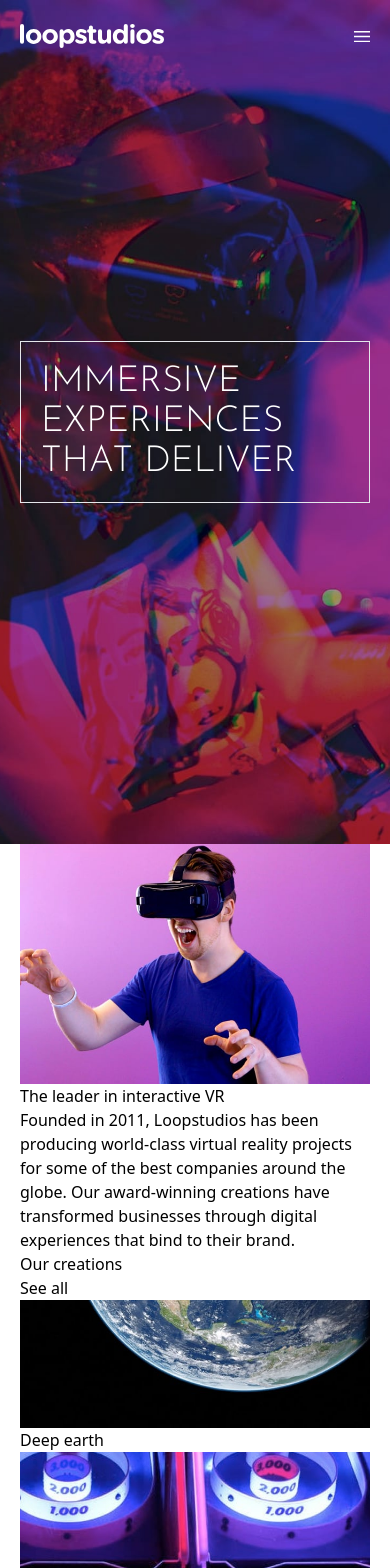
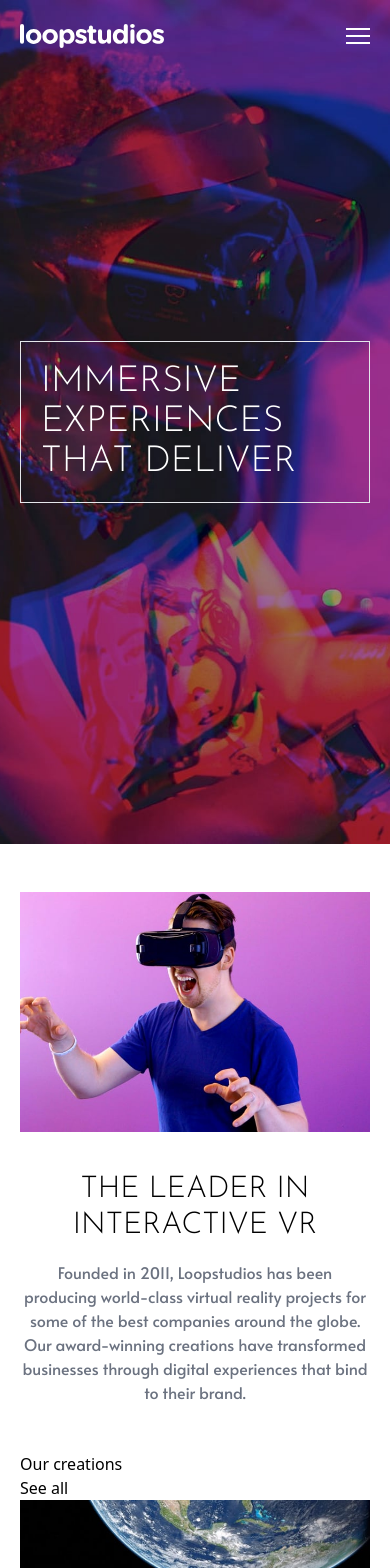
Before and after one commit to heygauravshukla/loopstudios, a Next.js app: page / in a window 390 px wide. Shown: the top 1568 px of the page. Built offline with nearby package versions, Linux system fonts and the light colour scheme.

Commit message:
Done with mobile first FeaturedHero section

```diff
--- a/components/FeaturedHero.js
+++ b/components/FeaturedHero.js
@@ -2,14 +2,14 @@ import Image from "next/image"
 
 const FeaturedHero = () => {
     return (
-        <section className="wrapper">
+        <section className="wrapper py-12 grid gap-10">
             <picture>
                 <source media="(min-width: 650px)" alt="Hero Image" srcSet="/desktop/image-interactive.jpg" />
                 <Image priority className="w-full" src="/mobile/image-interactive.jpg" alt="Hero Image" width={654} height={448} />
             </picture>
-            <div>
-                <h2>The leader in interactive VR</h2>
-                <p>Founded in 2011, Loopstudios has been producing world-class virtual reality
+            <div className="grid gap-4">
+                <h2 className="text-3xl uppercase font-secondary font-light text-center">The leader in interactive VR</h2>
+                <p className="text-center font-primary text-gray-500">Founded in 2011, Loopstudios has been producing world-class virtual reality
                     projects for some of the best companies around the globe. Our award-winning
                     creations have transformed businesses through digital experiences that bind
                     to their brand.</p>
--- a/components/Header.js
+++ b/components/Header.js
@@ -11,11 +11,11 @@ const Header = () => {
     }
 
     return (
-        <header className={`${isNavExpanded ? "fixed inset-x-4" : "static"} flex justify-between items-center z-30`}>
+        <header className={`${isNavExpanded ? "fixed inset-x-5" : "static"} flex justify-between items-center z-30`}>
             <Link href="/" className='z-30'>
                 <Image className='max-h-[1.5rem] w-auto' src="/logo.svg" alt="Logo Image" height={32} width={192} />
             </Link>
-            <button onClick={toggleMenu} className={`${isNavExpanded ? "bg-[url('/icon-close.svg')]" : "bg-[url('/icon-hamburger.svg')]"} w-[1rem] h-[1rem] bg-no-repeat bg-contain bg-center z-30`}></button>
+            <button onClick={toggleMenu} className={`${isNavExpanded ? "bg-[url('/icon-close.svg')]" : "bg-[url('/icon-hamburger.svg')]"} w-[1.5rem] h-[1.5rem] bg-no-repeat bg-contain bg-center z-30`}></button>
             <ul className={`${isNavExpanded ? "translate-x-0" : "translate-x-full"} fixed inset-0 px-4 bg-black min-h-screen uppercase font-light flex flex-col justify-center gap-2 text-2xl text-gray-300 transition-all z-20`}>
                 <li><Link href="/">About</Link></li>
                 <li><Link href="/">Careers</Link></li>
```
